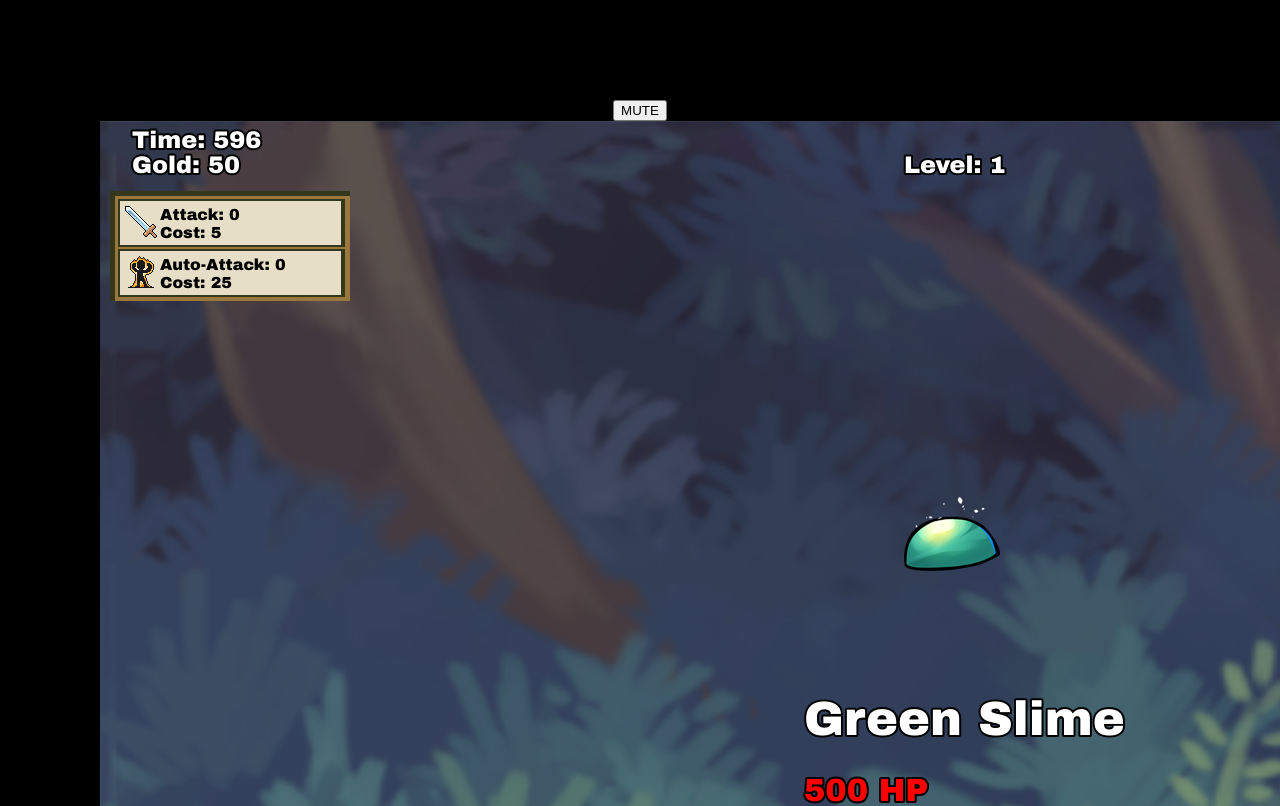
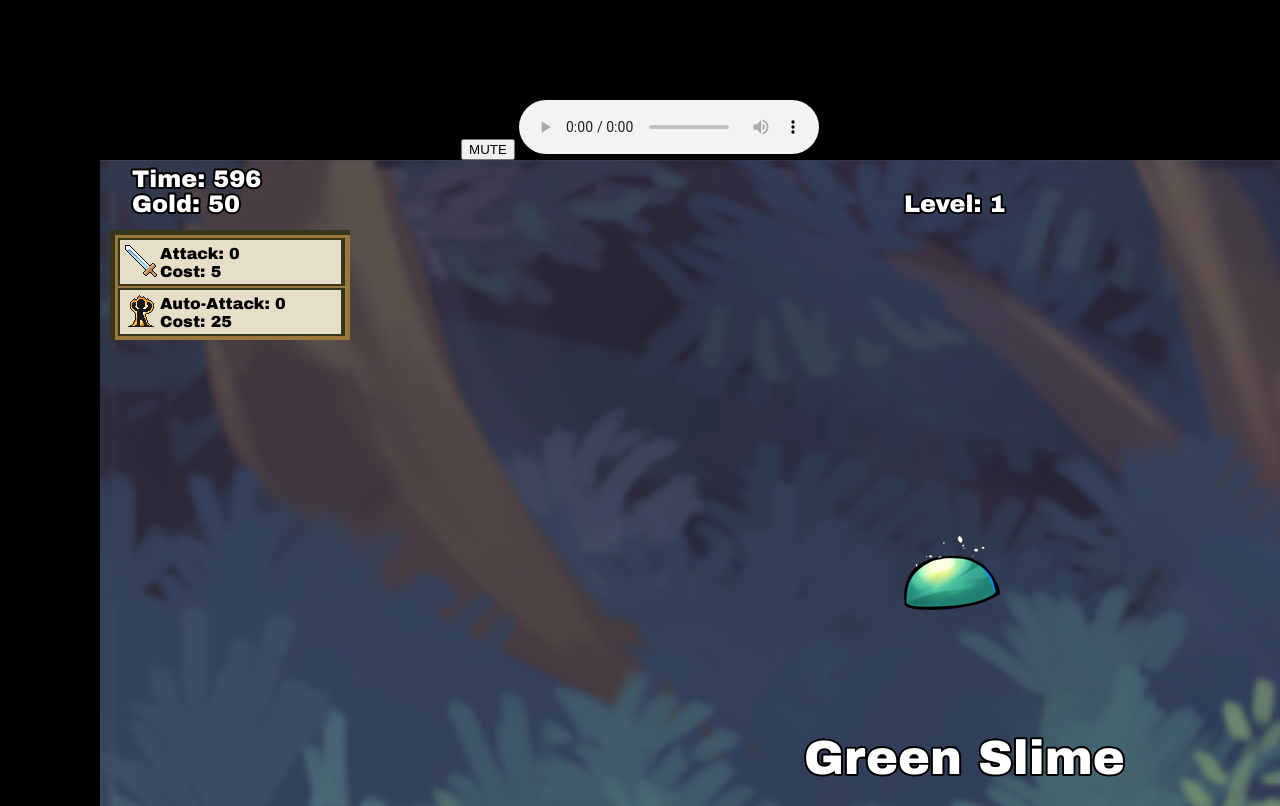
Before and after one commit to Kyaneos1/asfaga, a plain HTML site: page index.html in a window 1280 px wide. Shown: the top 806 px of the page. Drawn offline with Linux system fonts and the light colour scheme; animation ran at ten frames a second.

Commit message:
Update index.html

```diff
--- a/index.html
+++ b/index.html
@@ -22,7 +22,7 @@
         <button onclick="toggleSound()">MUTE</button>
 
         <audio
-            console
+            controls
             src="assets/music/Adventure-320bit.mp3"
             preload="auto"
             loop="true"
```
